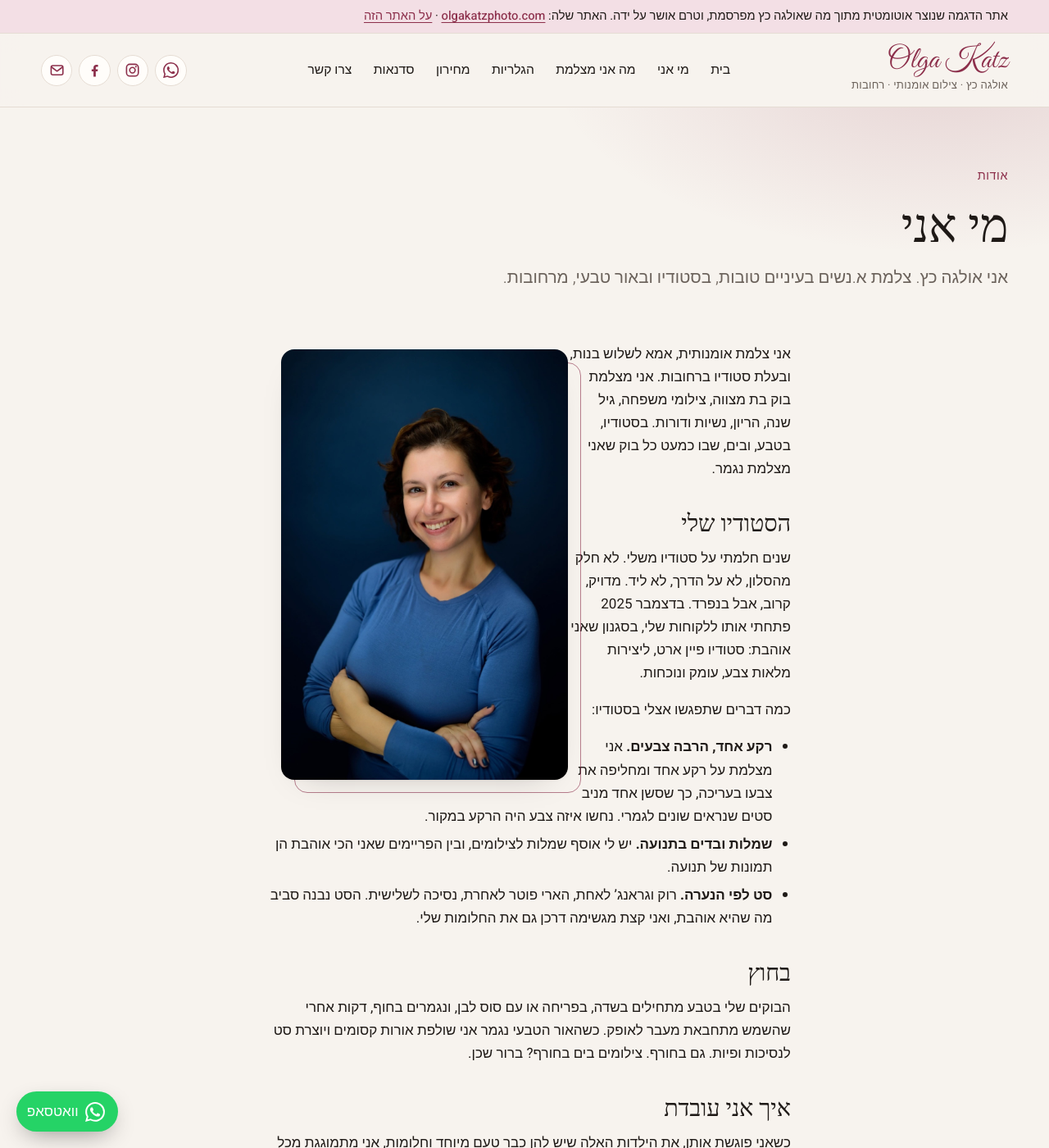
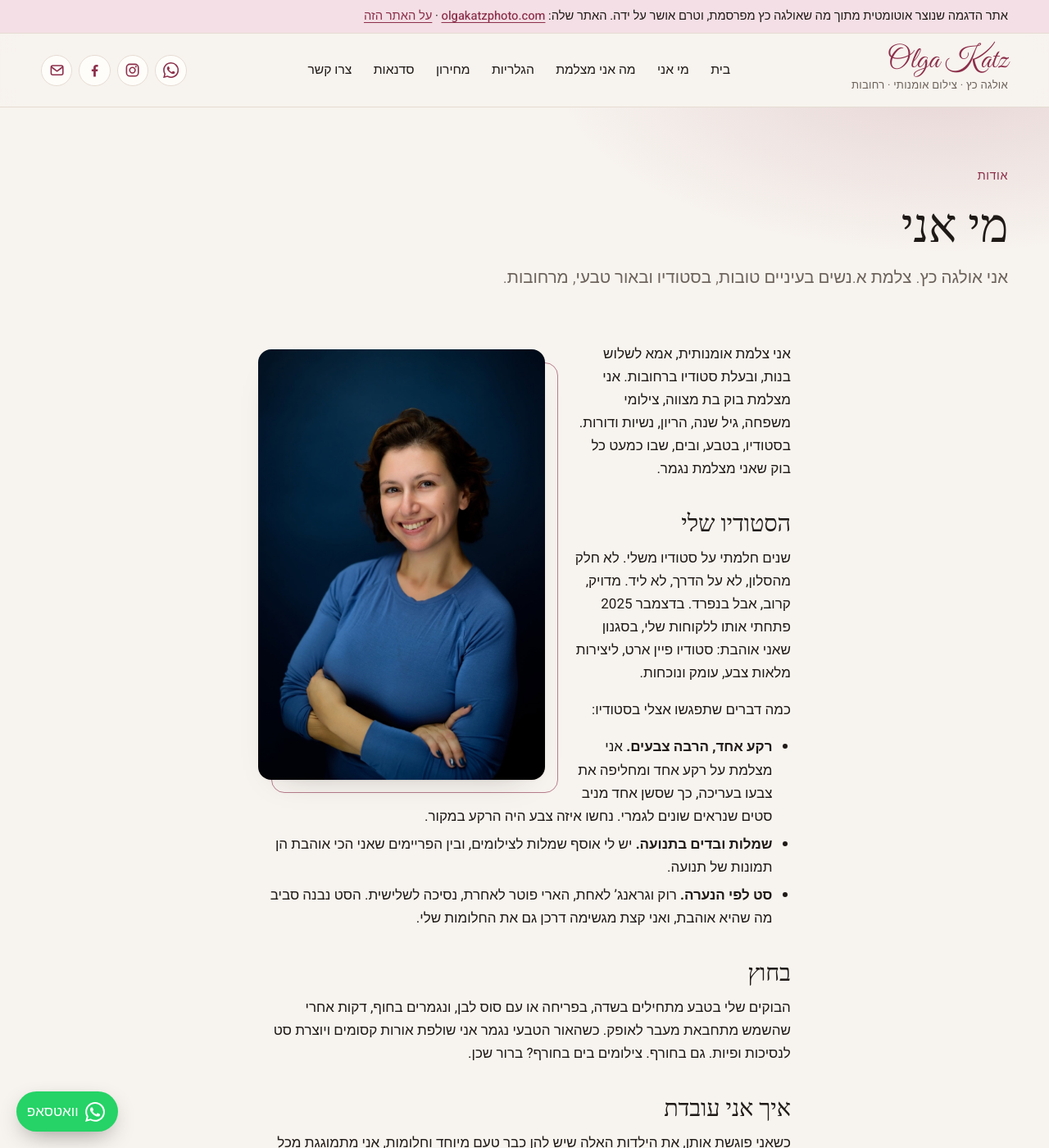
Before and after one commit to leeZardNav/olga-katz, a Jekyll site: the page built from about.md, in a window 1280 px wide and 1400 px high. Shown: the whole window at 82% size. Built offline with Jekyll 4.4.1, drawn with Linux system fonts in a browser that asks for light colours; some web fonts are replaced.

Commit message:
About page: give the floated portrait its margin on the text side
Co-Authored-By: Claude Fable 5.1 <noreply@anthropic.com>

```diff
--- a/assets/css/main.css
+++ b/assets/css/main.css
@@ -1736,3 +1736,7 @@ html {
     display: none;
   }
 }
+
+.portrait {
+  margin: 0.5rem 2.25rem 1.5rem 0;
+}
```
